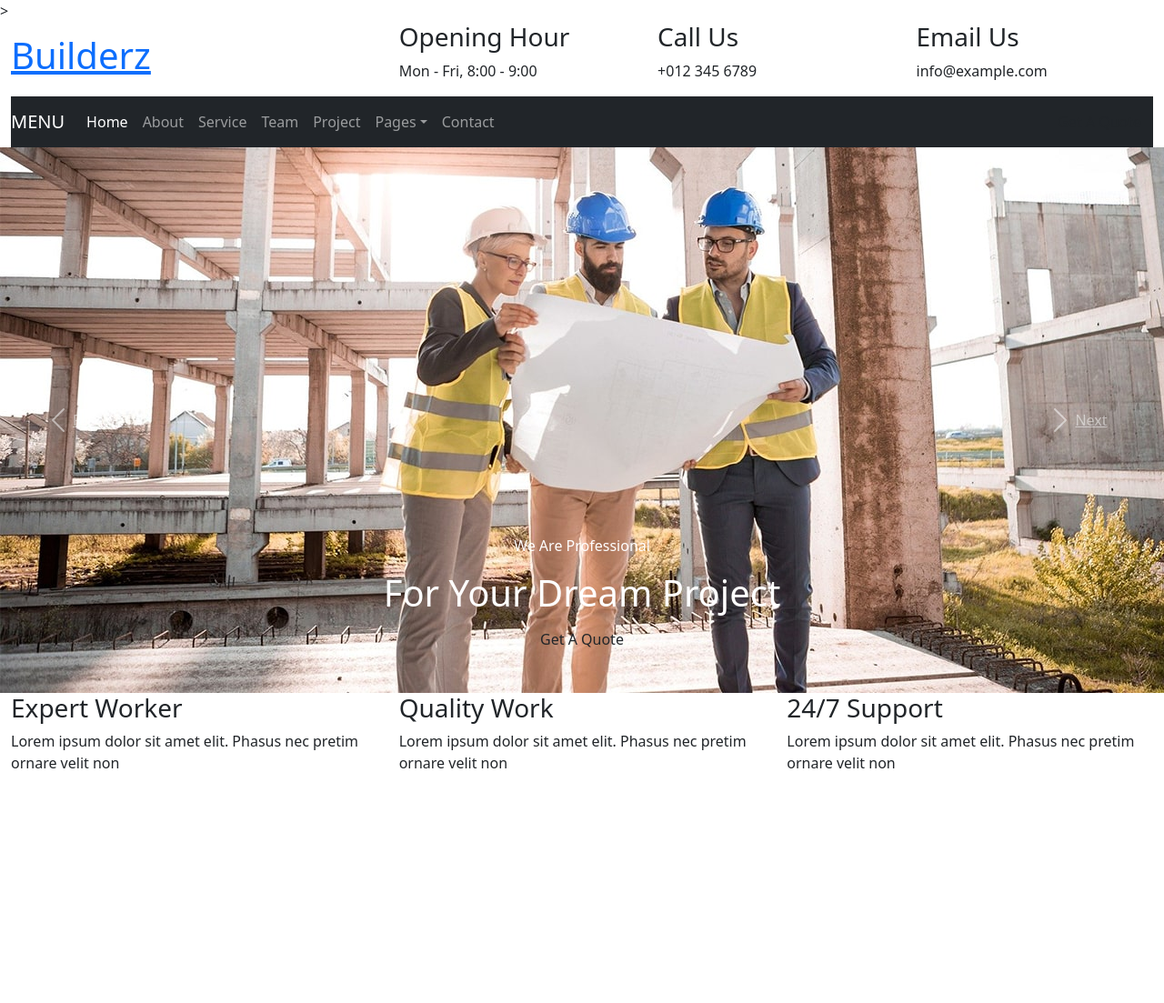
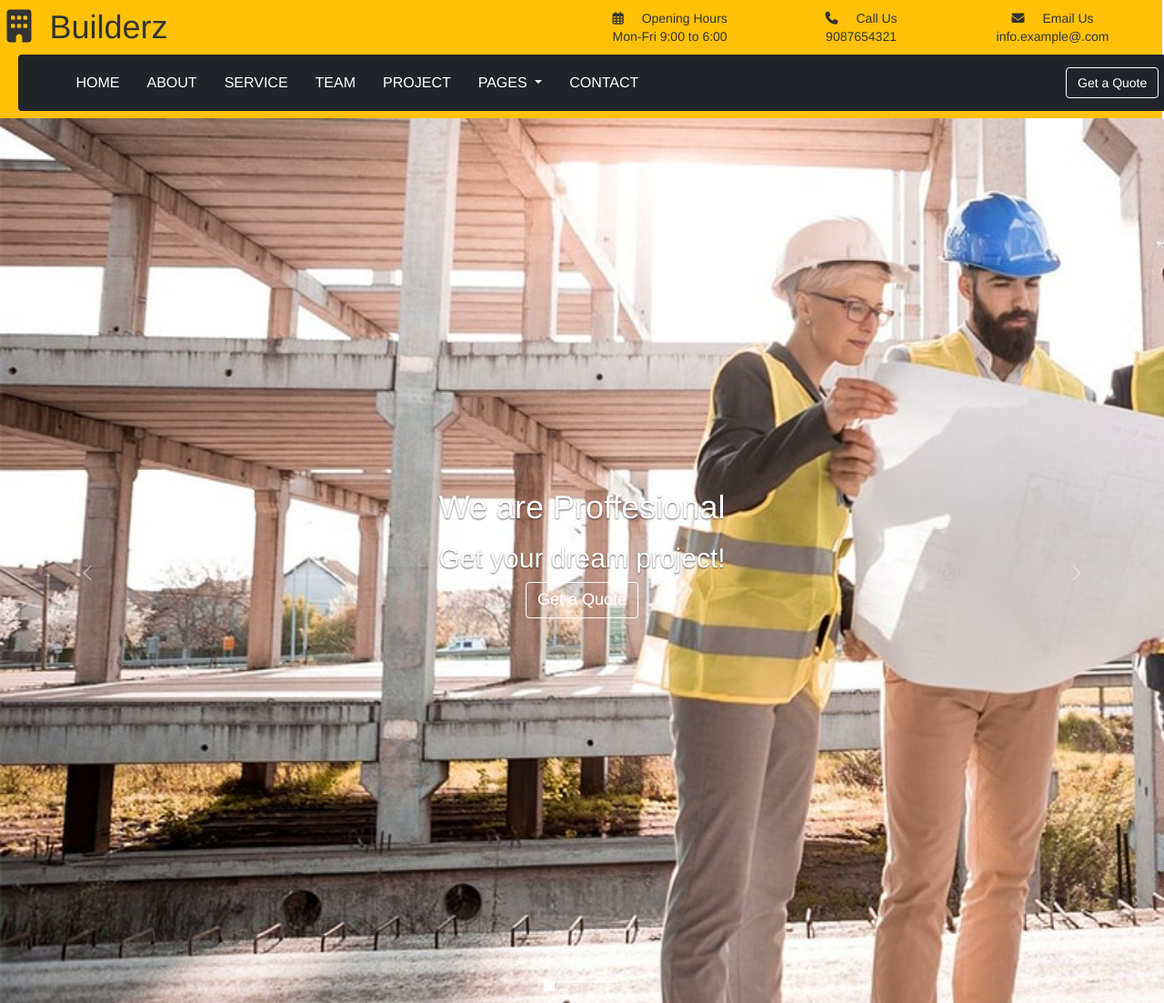
Before and after one commit to Raghukiran12/mernbsjs, a plain HTML site: page bs_task2.html in a window 1280 px wide. Shown: the top 1103 px of the page at 91% size. Before the commit the page ends 867 px from the top, so only its background shows below. Drawn offline with nearby package versions, Linux system fonts and the light colour scheme.

Commit message:
Update bs_task2.html

```diff
--- a/bs_task2.html
+++ b/bs_task2.html
@@ -1,180 +1,134 @@
-<!DOCTYPE html>>
-<html>
+
+<!DOCTYPE html>
+<html lang="en">
 <head>
-        <title>BS Task 2</title>
-        <meta charset="UTF-8" />
-    <meta name="viewport" content="width=device-width, initial-scale=1.0" />
-        <link
-      href="https://cdn.jsdelivr.net/npm/bootstrap@5.0.2/dist/css/bootstrap.min.css"
-      rel="stylesheet"
-      integrity="sha384-EVSTQN3/azprG1Anm3QDgpJLIm9Nao0Yz1ztcQTwFspd3yD65VohhpuuCOmLASjC"
-      crossorigin="anonymous"
-    />
+    <meta charset="UTF-8">
+    <meta name="viewport" content="width=device-width, initial-scale=1.0">
+    <title>Bs Task 2</title>
+    <link href="https://cdn.jsdelivr.net/npm/bootstrap@5.0.2/dist/css/bootstrap.min.css" rel="stylesheet"
+        integrity="sha384-EVSTQN3/azprG1Anm3QDgpJLIm9Nao0Yz1ztcQTwFspd3yD65VohhpuuCOmLASjC" crossorigin="anonymous">
+        <link href="https://cdnjs.cloudflare.com/ajax/libs/font-awesome/6.4.2/css/all.min.css" rel="stylesheet">
+        <script src="https://cdn.jsdelivr.net/npm/bootstrap@5.3.1/dist/js/bootstrap.bundle.min.js"></script>
+
+  <link rel="stylesheet" href="https://maxcdn.bootstrapcdn.com/bootstrap/3.4.1/css/bootstrap.min.css">
+        <style>
+            h4{
+                font-family: Arial, Helvetica, sans-serif;
+                font-size: smaller;
+            }
+            i{
+                margin-right: 20px;
+            }
+            li {
+  float: left;
+}
+
+li a {
+  display: block;
+  padding: 10px;
+  /* background-color: #dddddd; */
+  color: blue;
+  padding: 8px 16px;
+  text-decoration: none;
+  margin-left: 20px;
+}
+li a:hover{
+  color: white;
+  background-color: gray;
+}
+        </style>
 </head>
 <body>
-        <div class="wrapper">
-            <!-- Top Bar Start -->
-            <div class="top-bar">
+   <header>
+    <div class="container-fluid bg-warning row " style="height: 130px;width: 101%; ">
+        <h1 class="h1 my-3 col-3" ><i class="fa-solid fa-building"></i>Builderz</h1>
+        <h1 class="col-3"></h1>
+        <div class=" col-2 text-center my-3" ><i class="fa-regular fa-calendar-days"></i>Opening Hours <br>Mon-Fri 9:00 to 6:00</div>
+        <div class=" col-2 text-center my-3"><i class="fa-solid fa-phone"></i>Call Us<br>9087654321</div>
+        <div class=" col-2 text-center my-3"><i class="fa-solid fa-envelope"></i>Email Us<br>info.example@.com</div>
+
+        <nav class="navbar navbar-expand-lg navbar-dark bg-dark" style="font-size:medium; margin-left: 20px; width: 1550px;">
             <div class="container-fluid">
-                    <div class="row align-items-center">
-                        <div class="col-lg-4 col-md-12">
-                            <div class="logo">
-                                <a href="#">
-                                    <h1>Builderz</h1>
-                                    <!-- <img src="img/logo.jpg" alt="Logo"> -->
+
+              <div class="collapse navbar-collapse" id="navbarNav">
+                <ul class="navbar-nav">
+                  <li class="nav-item bg-dark">
+                    <a class="nav-link active" aria-current="page" href="#">HOME</a>
+                  </li>
+                  <li class="nav-item">
+                    <a class="nav-link active" href="#">ABOUT</a>
+                  </li>
+                  <li class="nav-item">
+                    <a class="nav-link active" href="#">SERVICE</a>
+                  </li>
+                  <li class="nav-item">
+                    <a class="nav-link active" href="#">TEAM</a>
+                  </li>
+                  <li class="nav-item">
+                    <a class="nav-link active" href="#">PROJECT</a>
+                  </li>
+
+                  <li class="nav-item dropdown">
+                    <a class="nav-link dropdown-toggle active" href="#" id="navbarDropdownMenuLink" role="button" data-bs-toggle="dropdown" aria-expanded="false">
+                      PAGES
                     </a>
+                    <ul class="dropdown-menu" aria-labelledby="navbarDropdownMenuLink">
+                      <li><a class="dropdown-item" href="#">Action</a></li>
+                      <li><a class="dropdown-item" href="#">Another action</a></li>
+                      <li><a class="dropdown-item" href="#">Something else here</a></li>
+                    </ul>
+                  </li>
+                  <li class="nav-item">
+                    <a class="nav-link active" href="#">CONTACT</a>
+                  </li>
+                </ul>
               </div>
             </div>
-                        <div class="col-lg-8 col-md-7 d-none d-lg-block">
-                            <div class="row">
-                                <div class="col-4">
-                                    <div class="top-bar-item">
-                                        <div class="top-bar-icon">
-                                            <i class="flaticon-calendar"></i>
+            <button class="btn btn-dark" type="submit" style="border:1px solid white;">Get a Quote</button>
+          </nav></header>
+
               </div>
-                                        <div class="top-bar-text">
-                                            <h3>Opening Hour</h3>
-                                            <p>Mon - Fri, 8:00 - 9:00</p>
+            </div>
+          </nav>
+       <!-- Carousel -->
+<div id="demo" class="carousel slide" data-bs-ride="carousel">
+
+    <!-- Indicators/dots -->
+    <div class="carousel-indicators">
+      <button type="button" data-bs-target="#demo" data-bs-slide-to="0" class="active"></button>
+      <button type="button" data-bs-target="#demo" data-bs-slide-to="1"></button>
+      <button type="button" data-bs-target="#demo" data-bs-slide-to="2"></button>
+    </div>
+
+    <!-- The slideshow/carousel -->
+    <div class="carousel-inner" >
+      <div class="carousel-item active">
+        <img src="images/bs img1.jpg" alt="Los Angeles" class="d-block" style="width:fit-content; height:1000px;">
+        <div class="carousel-caption" style="margin-bottom: 400px;">
+          <h1>We are Proffesional</h1>
+          <h2>Get your dream project!</h2>
+          <button class="btn text-white" type="submit" style="border:1px solid white; font-size: large;">Get a Quote</button>
+
         </div>
       </div>
     </div>
-                                <div class="col-4">
-                                    <div class="top-bar-item">
-                                        <div class="top-bar-icon">
-                                            <i class="flaticon-call"></i>
+
+    <!-- Left and right controls/icons -->
+    <button class="carousel-control-prev" type="button" data-bs-target="#demo" data-bs-slide="prev">
+      <span class="carousel-control-prev-icon"></span>
+    </button>
+    <button class="carousel-control-next" type="button" data-bs-target="#demo" data-bs-slide="next">
+      <span class="carousel-control-next-icon"></span>
+    </button>
   </div>
-                                        <div class="top-bar-text">
-                                            <h3>Call Us</h3>
-                                            <p>+012 345 6789</p>
-                                        </div>
-                                    </div>
-                                </div>
-                                <div class="col-4">
-                                    <div class="top-bar-item">
-                                        <div class="top-bar-icon">
-                                            <i class="flaticon-send-mail"></i>
-                                        </div>
-                                        <div class="top-bar-text">
-                                            <h3>Email Us</h3>
-                                            <p>info@example.com</p>
-                                        </div>
-                                    </div>
-                                </div>
-                            </div>
-                        </div>
-                    </div>
-                </div>
-            </div>
-            <!-- Top Bar End -->
+       <footer >
+        <div class="row bg-dark text-white"">
+            <div class="col-4 h1 m-5 " ><i class="fa-solid fa-user-nurse"></i>Expert Worker<br><p class="h5">A knowledge worker is a professional who generates value <br>for the organization with their expertise</p></div>
+            <div class="col-3 h1 m-5 "><i class="fa-regular fa-building"></i>Quality work<br><p class="h5">A knowledge worker is a professional who generates value for the organization with their expertise</p></div>
+            <div class="col-3 h1 m-5"><i class="fa-solid fa-address-book"></i>24/7 support<br><p class="h5">A knowledge worker is a professional who generates value for the organization with their expertise</p></div>
 
-            <!-- Nav Bar Start -->
-            <div class="nav-bar">
-                <div class="container-fluid">
-                    <nav class="navbar navbar-expand-lg bg-dark navbar-dark">
-                        <a href="#" class="navbar-brand">MENU</a>
-                        <button type="button" class="navbar-toggler" data-toggle="collapse" data-target="#navbarCollapse">
-                            <span class="navbar-toggler-icon"></span>
-                        </button>
-
-                        <div class="collapse navbar-collapse justify-content-between" id="navbarCollapse">
-                            <div class="navbar-nav mr-auto">
-                                <a href="#" class="nav-item nav-link active">Home</a>
-                                <a href="#" class="nav-item nav-link">About</a>
-                                <a href="#" class="nav-item nav-link">Service</a>
-                                <a href="#" class="nav-item nav-link">Team</a>
-                                <a href="#" class="nav-item nav-link">Project</a>
-                                <div class="nav-item dropdown">
-                                    <a href="#" class="nav-link dropdown-toggle" data-toggle="dropdown">Pages</a>
-                                    <div class="dropdown-menu">
-                                        <a href="#" class="dropdown-item">Blog Page</a>
-                                        <a href="#" class="dropdown-item">Single Page</a>
-                                    </div>
-                                </div>
-                                <a href="#" class="nav-item nav-link">Contact</a>
-                            </div>
-                            <div class="ml-auto">
-                                <a class="btn" href="#">Get A Quote</a>
-                            </div>
-                        </div>
-                    </nav>
-                </div>
-            </div>
-            <!-- Nav Bar End -->
-
-
-            <!-- Carousel Start -->
-            <div id="carousel" class="carousel slide" data-ride="carousel">
-                <ol class="carousel-indicators">
-                    <li data-target="#carousel" data-slide-to="0" class="active"></li>
-                    <li data-target="#carousel" data-slide-to="1"></li>
-                    <li data-target="#carousel" data-slide-to="2"></li>
-                </ol>
-                <div class="carousel-inner">
-                    <div class="carousel-item active">
-                        <img src="images/bs img1.jpg" alt="Carousel Image">
-                        <div class="carousel-caption">
-                            <p class="animated fadeInRight">We Are Professional</p>
-                            <h1 class="animated fadeInLeft">For Your Dream Project</h1>
-                            <a class="btn animated fadeInUp" href="#">Get A Quote</a>
-                        </div>
         </div>
 
-                <a class="carousel-control-prev" href="#carousel" role="button" data-slide="prev">
-                    <span class="carousel-control-prev-icon" aria-hidden="true"></span>
-                    <span class="sr-only">Previous</span>
-                </a>
-                <a class="carousel-control-next" href="#carousel" role="button" data-slide="next">
-                    <span class="carousel-control-next-icon" aria-hidden="true"></span>
-                    <span class="sr-only">Next</span>
-                </a>
-            </div>
-            <!-- Carousel End -->
-
-
-            <!-- Feature Start-->
-            <div class="feature wow fadeInUp" data-wow-delay="0.1s">
-                <div class="container-fluid">
-                    <div class="row align-items-center">
-                        <div class="col-lg-4 col-md-12">
-                            <div class="feature-item">
-                                <div class="feature-icon">
-                                    <i class="flaticon-worker"></i>
-                                </div>
-                                <div class="feature-text">
-                                    <h3>Expert Worker</h3>
-                                    <p>Lorem ipsum dolor sit amet elit. Phasus nec pretim ornare velit non</p>
-                                </div>
-                            </div>
-                        </div>
-                        <div class="col-lg-4 col-md-12">
-                            <div class="feature-item">
-                                <div class="feature-icon">
-                                    <i class="flaticon-building"></i>
-                                </div>
-                                <div class="feature-text">
-                                    <h3>Quality Work</h3>
-                                    <p>Lorem ipsum dolor sit amet elit. Phasus nec pretim ornare velit non</p>
-                                </div>
-                            </div>
-                        </div>
-                        <div class="col-lg-4 col-md-12">
-                            <div class="feature-item">
-                                <div class="feature-icon">
-                                    <i class="flaticon-call"></i>
-                                </div>
-                                <div class="feature-text">
-                                    <h3>24/7 Support</h3>
-                                    <p>Lorem ipsum dolor sit amet elit. Phasus nec pretim ornare velit non</p>
-                                </div>
-                            </div>
-                        </div>
-                    </div>
-                </div>
-            </div>
-            <!-- Feature End-->
-
-
-
-
+        </footer>
 </body>
 </html>
```
Lines whose indentation alone changed are shown as unchanged.
